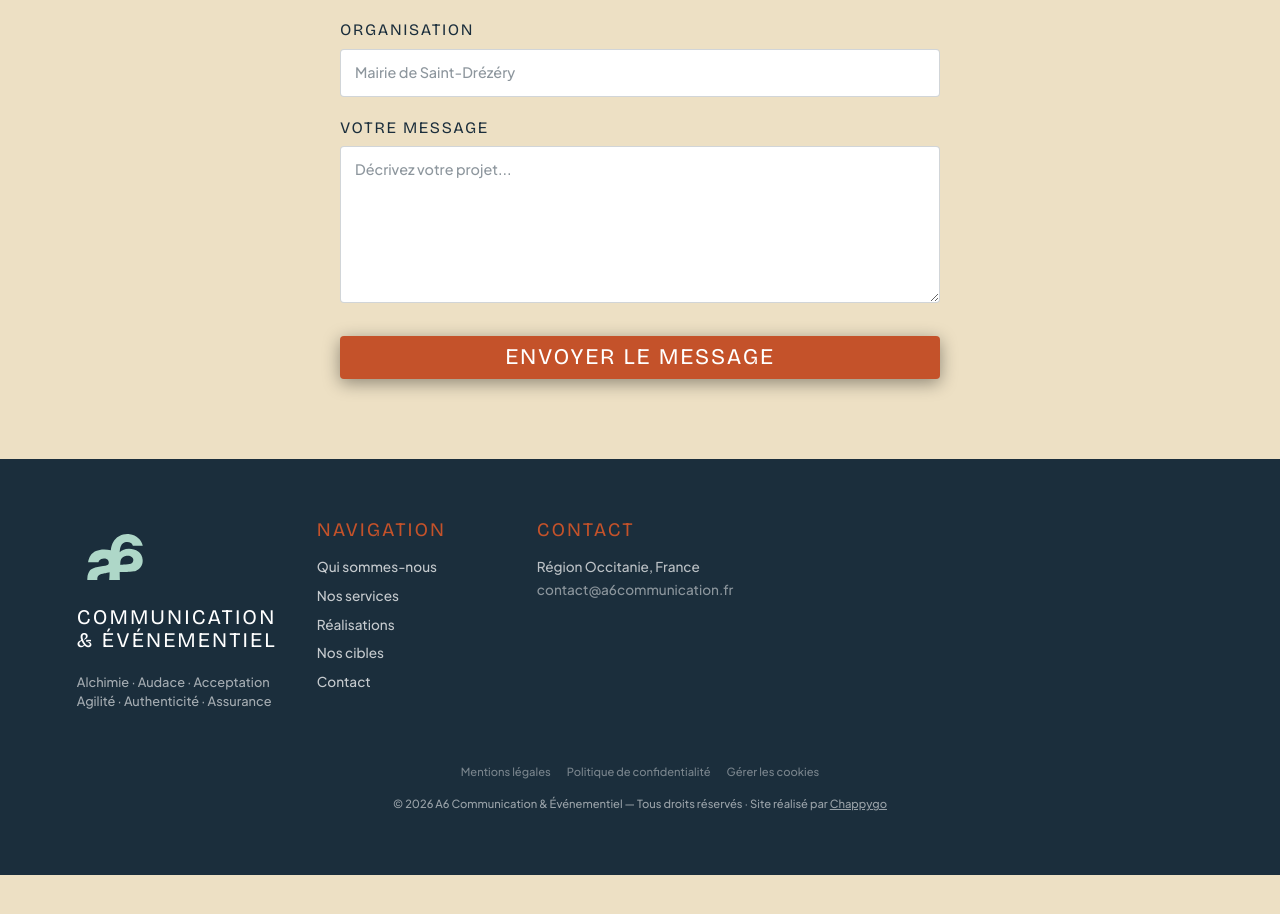
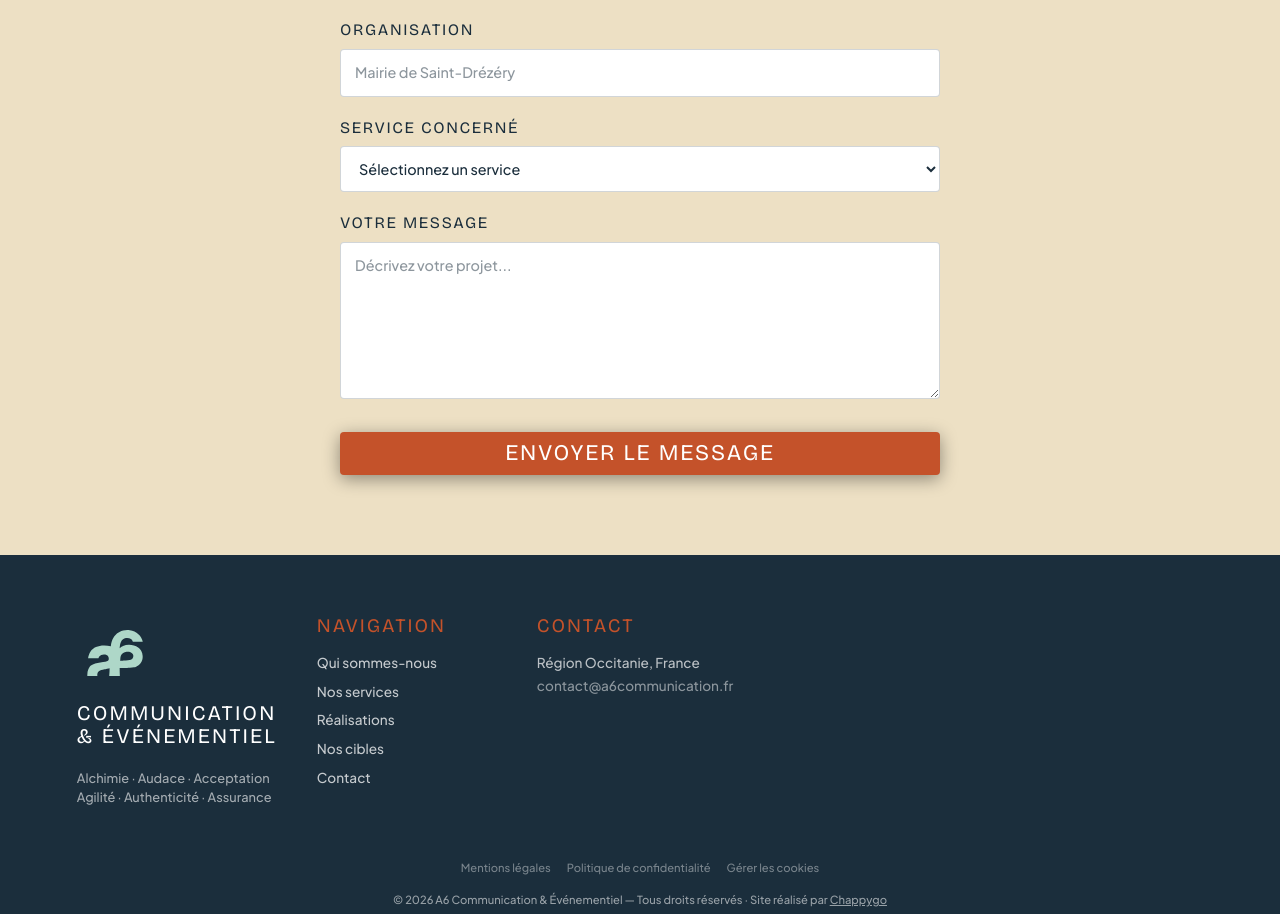
Before and after one commit to Web-Sites-Chappy/a6-communication, a Next.js app: page /contact in a window 1280 px wide. Shown: the part 906-1820 px from the top of the page. Before the commit the page ends 1781 px from the top, so only its background shows below. Built offline with nearby package versions, Linux system fonts and the light colour scheme; a web font is replaced by a local one.

Commit message:
feat: add service selector to contact form
Qualifies leads by service (Communication / Événementiel) so the
lead is pre-segmented before it reaches the team.

```diff
--- a/components/ContactForm.tsx
+++ b/components/ContactForm.tsx
@@ -1,4 +1,37 @@
 "use client";
+
+const labelStyle = {
+  display: "block",
+  fontFamily: "var(--font-display)",
+  fontSize: "1rem",
+  fontWeight: 200,
+  textTransform: "uppercase" as const,
+  letterSpacing: "0.1em",
+  color: "var(--c-navy)",
+  marginBottom: "8px",
+};
+
+const serviceOptions = [
+  {
+    group: "Communication",
+    options: [
+      "Stratégie digitale",
+      "Identité visuelle",
+      "Photographie",
+      "Vidéo",
+      "Relations presse",
+    ],
+  },
+  {
+    group: "Événementiel",
+    options: [
+      "Conception & scénographie",
+      "Logistique",
+      "Animation",
+      "Communication événementielle",
+    ],
+  },
+];
 
 export default function ContactForm() {
   return (
@@ -9,20 +42,7 @@ export default function ContactForm() {
         { label: "Organisation", type: "text", name: "org", placeholder: "Mairie de Saint-Drézéry" },
       ].map((field) => (
         <div key={field.name} style={{ marginBottom: "20px" }}>
-          <label
-            style={{
-              display: "block",
-              fontFamily: "var(--font-display)",
-              fontSize: "1rem",
-              fontWeight: 200,
-              textTransform: "uppercase",
-              letterSpacing: "0.1em",
-              color: "var(--c-navy)",
-              marginBottom: "8px",
-            }}
-          >
-            {field.label}
-          </label>
+          <label style={labelStyle}>{field.label}</label>
           <input
             type={field.type}
             name={field.name}
@@ -32,21 +52,27 @@ export default function ContactForm() {
         </div>
       ))}
 
+      <div style={{ marginBottom: "20px" }}>
+        <label style={labelStyle}>Service concerné</label>
+        <select name="service" className="input-field" defaultValue="">
+          <option value="" disabled>
+            Sélectionnez un service
+          </option>
+          {serviceOptions.map((section) => (
+            <optgroup key={section.group} label={section.group}>
+              {section.options.map((service) => (
+                <option key={service} value={service}>
+                  {service}
+                </option>
+              ))}
+            </optgroup>
+          ))}
+          <option value="Autre / je ne sais pas encore">Autre / je ne sais pas encore</option>
+        </select>
+      </div>
+
       <div style={{ marginBottom: "28px" }}>
-        <label
-          style={{
-            display: "block",
-            fontFamily: "var(--font-display)",
-            fontSize: "1rem",
-            fontWeight: 200,
-            textTransform: "uppercase",
-            letterSpacing: "0.1em",
-            color: "var(--c-navy)",
-            marginBottom: "8px",
-          }}
-        >
-          Votre message
-        </label>
+        <label style={labelStyle}>Votre message</label>
         <textarea
           name="message"
           rows={6}
```
